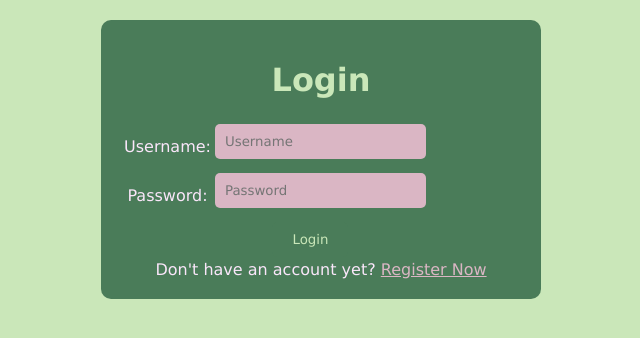
After one commit to kilauakhyaari/My-Wardrobe, a Django app: page /login/ in a window 1280 px wide. The commit adds this page. Shown: the top 338 px of the page, without its empty margins (319-959 px from the left). Run offline with Django 4.2, Linux system fonts and the light colour scheme.

Commit message:
Sudah selesai mengerjakan tugas 3

```diff
--- a/main/models.py
+++ b/main/models.py
@@ -1,7 +1,9 @@
 from django.db import models
+from django.contrib.auth.models import User
 
 class Item(models.Model):
     name = models.CharField(max_length=255)
     amount = models.IntegerField()
     description = models.TextField() # untuk warna dan bahan
     in_laundry = models.BooleanField(default=False) # menandakan jika sedang di laundry atau tidak
+    user = models.ForeignKey(User, on_delete=models.CASCADE)
--- /dev/null
+++ b/main/templates/login.html
@@ -0,0 +1,103 @@
+{% extends 'base.html' %}
+
+{% block meta %}
+    <title>Login</title>
+{% endblock meta %}
+
+{% block content %}
+<style>
+    body {
+        font-family: Verdana, sans-serif;
+        background-color: #CAE7B9;
+        color: #60435F;
+        text-align: center;
+        margin: 20px; /* Added margin for spacing */
+    }
+
+    .login {
+        font-family: Verdana, sans-serif;
+        color: #FAE6FA;
+        margin: 0 auto;
+        max-width: 400px;
+        padding: 20px;
+        background-color: #4A7C59;
+        border-radius: 10px;
+    }
+
+    h1 {
+        font-family: Verdana, sans-serif;
+        color: #CAE7B9;
+    }
+
+    .form-control {
+        font-family: Verdana, sans-serif;
+        width: 100%;
+        padding: 10px;
+        margin-bottom: 10px;
+        border: none;
+        border-radius: 5px;
+        background-color: #DAB6C4;
+        color: #60435F;
+    }
+
+    .login_btn {
+        font-family: Verdana, sans-serif;
+        background-color: #4A7C59;
+        color: #CAE7B9;
+        border: none;
+        padding: 10px 20px;
+        cursor: pointer;
+        border-radius: 5px;
+    }
+
+    .login_btn:hover {
+        background-color: #A53860;
+        color: #DAB6C4;
+    }
+
+    ul {
+        list-style-type: none;
+        padding: 0;
+    }
+
+    ul li {
+        color: #A53860;
+        padding: 5px 0;
+    }
+</style>
+
+<div class="login">
+    <h1>Login</h1>
+
+    <form method="POST" action="">
+        {% csrf_token %}
+        <table>
+            <tr>
+                <td>Username: </td>
+                <td><input type="text" name="username" placeholder="Username" class="form-control"></td>
+            </tr>
+
+            <tr>
+                <td>Password: </td>
+                <td><input type="password" name="password" placeholder="Password" class="form-control"></td>
+            </tr>
+
+            <tr>
+                <td></td>
+                <td><input class="btn login_btn" type="submit" value="Login"></td>
+            </tr>
+        </table>
+    </form>
+
+    {% if messages %}
+    <ul>
+        {% for message in messages %}
+        <li>{{ message }}</li>
+        {% endfor %}
+    </ul>
+    {% endif %}
+
+    Don't have an account yet? <a href="{% url 'main:register' %}" style="color: #DAB6C4;">Register Now</a>
+</div>
+
+{% endblock content %}
--- a/main/urls.py
+++ b/main/urls.py
@@ -1,5 +1,5 @@
 from django.urls import path
-from main.views import show_main, create_product, show_xml, show_json, show_json_by_id, show_xml_by_id
+from main.views import show_main, create_product, show_xml, show_json, show_json_by_id, show_xml_by_id, register, login_user, logout_user
 
 app_name = 'main'
 
@@ -10,4 +10,7 @@ urlpatterns = [
     path('json/', show_json, name='show_json'),
     path('xml/<int:id>/', show_xml_by_id, name='show_xml_by_id'),
     path('json/<int:id>/', show_json_by_id, name='show_json_by_id'),
+    path('register/', register, name='register'),
+    path('login/', login_user, name='login'),
+    path('logout/', logout_user, name='logout'),
 ]
--- a/main/views.py
+++ b/main/views.py
@@ -1,18 +1,25 @@
-from django.shortcuts import render
+import datetime
+from django.shortcuts import render, redirect
 from django.http import HttpResponseRedirect, HttpResponse
 from main.forms import ProductForm
 from django.urls import reverse
 from django.core import serializers
 from main.models import Item
+from django.contrib.auth.forms import UserCreationForm
+from django.contrib import messages
+from django.contrib.auth import authenticate, login, logout
+from django.contrib.auth.decorators import login_required
 
+
+@login_required(login_url='/login')
 def show_main(request):
-    items = Item.objects.all()
+    items = Item.objects.filter(user=request.user)
 
     context = {
         'app': 'My Wardrobe',
-        'name': 'Kilau Nisrina Akhyaari',
-        'class': 'PBP E',
-        'items': items
+        'name': request.user.username,
+        'items': items,
+        'last_login': request.COOKIES['last_login'],
     }
 
     return render(request, "main.html", context)
@@ -21,7 +28,9 @@ def create_product(request):
     form = ProductForm(request.POST or None)
 
     if form.is_valid() and request.method == "POST":
-        form.save()
+        item = form.save(commit=False)
+        item.user = request.user
+        item.save()
         return HttpResponseRedirect(reverse('main:show_main'))
 
     context = {'form': form}
@@ -42,3 +51,36 @@ def show_xml_by_id(request, id):
 def show_json_by_id(request, id):
     data = Item.objects.filter(pk=id)
     return HttpResponse(serializers.serialize("json", data), content_type="application/json")
+
+def register(request):
+    form = UserCreationForm()
+
+    if request.method == "POST":
+        form = UserCreationForm(request.POST)
+        if form.is_valid():
+            form.save()
+            messages.success(request, 'Your account has been successfully created!')
+            return redirect('main:login')
+    context = {'form':form}
+    return render(request, 'register.html', context)
+
+def login_user(request):
+    if request.method == 'POST':
+        username = request.POST.get('username')
+        password = request.POST.get('password')
+        user = authenticate(request, username=username, password=password)
+        if user is not None:
+            login(request, user)
+            response = HttpResponseRedirect(reverse("main:show_main"))
+            response.set_cookie('last_login', str(datetime.datetime.now()))
+            return response
+        else:
+            messages.info(request, 'Sorry, incorrect username or password. Please try again.')
+    context = {}
+    return render(request, 'login.html', context)
+
+def logout_user(request):
+    logout(request)
+    response = HttpResponseRedirect(reverse('main:login'))
+    response.delete_cookie('last_login')
+    return response
```
Also changed, not shown: main/templates/create_product.html (+89 -5 lines), main/templates/main.html (+94 -36 lines), main/templates/register.html (added, +102 -0 lines), README.md, db.sqlite3, main/migrations/0003_item_user.py (added).
